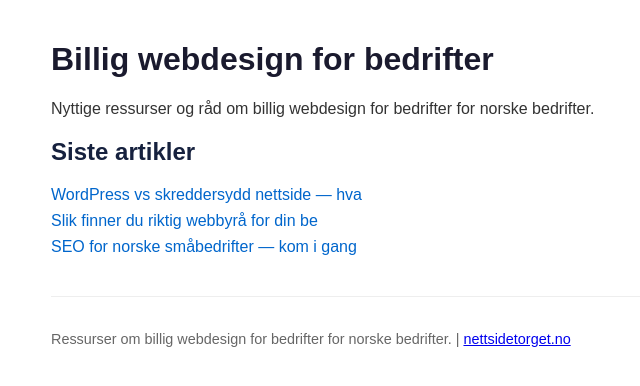
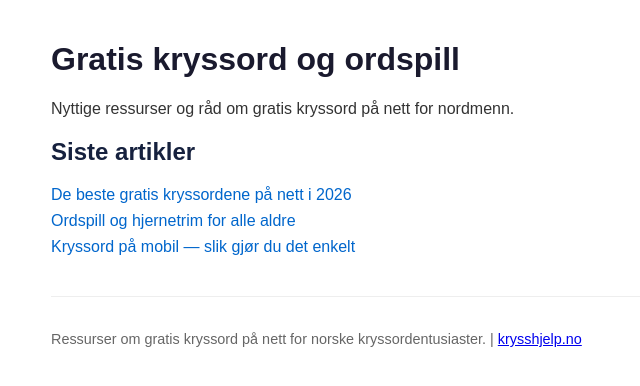
Before and after one commit to josuekongolo/billig-webdesign, a plain HTML site: page index.html in a window 1280 px wide. Shown: the whole page, without its empty margins (139-779 px from the left). Drawn offline with Linux system fonts and the light colour scheme.

Commit message:
Retarget PBN: nettsidetorget.no → krysshjelp.no

```diff
--- a/index.html
+++ b/index.html
@@ -3,8 +3,8 @@
 <head>
 <meta charset="UTF-8">
 <meta name="viewport" content="width=device-width, initial-scale=1.0">
-<title>Billig webdesign for bedrifter - Ressurser for norske bedrifter</title>
-<meta name="description" content="Tips og råd om Billig webdesign for bedrifter for norske bedrifter og gründere.">
+<title>Gratis kryssord og ordspill - Ressurser for norske kryssordentusiaster</title>
+<meta name="description" content="Spill gratis kryssord på nett og tren hjernen din daglig.">
 <style>
   body { font-family: Arial, sans-serif; max-width: 900px; margin: 0 auto; padding: 20px; color: #333; }
   h1 { color: #1a1a2e; } h2 { color: #16213e; }
@@ -16,14 +16,16 @@
 </style>
 </head>
 <body>
-<header><h1>Billig webdesign for bedrifter</h1>
-<p>Nyttige ressurser og råd om billig webdesign for bedrifter for norske bedrifter.</p></header>
+<header><h1>Gratis kryssord og ordspill</h1>
+<p>Nyttige ressurser og råd om gratis kryssord på nett for nordmenn.</p></header>
 <main>
 <h2>Siste artikler</h2>
-<nav><ul><li><a href="post1.html">WordPress vs skreddersydd nettside — hva</a></li>
-<li><a href="post2.html">Slik finner du riktig webbyrå for din be</a></li>
-<li><a href="post3.html">SEO for norske småbedrifter — kom i gang</a></li></ul></nav>
+<nav><ul>
+<li><a href="post1.html">De beste gratis kryssordene på nett i 2026</a></li>
+<li><a href="post2.html">Ordspill og hjernetrim for alle aldre</a></li>
+<li><a href="post3.html">Kryssord på mobil — slik gjør du det enkelt</a></li>
+</ul></nav>
 </main>
-<footer><p>Ressurser om billig webdesign for bedrifter for norske bedrifter. |
-<a href="https://nettsidetorget.no">nettsidetorget.no</a></p></footer>
+<footer><p>Ressurser om gratis kryssord på nett for norske kryssordentusiaster. |
+<a href="https://krysshjelp.no">krysshjelp.no</a></p></footer>
 </body></html>
```
